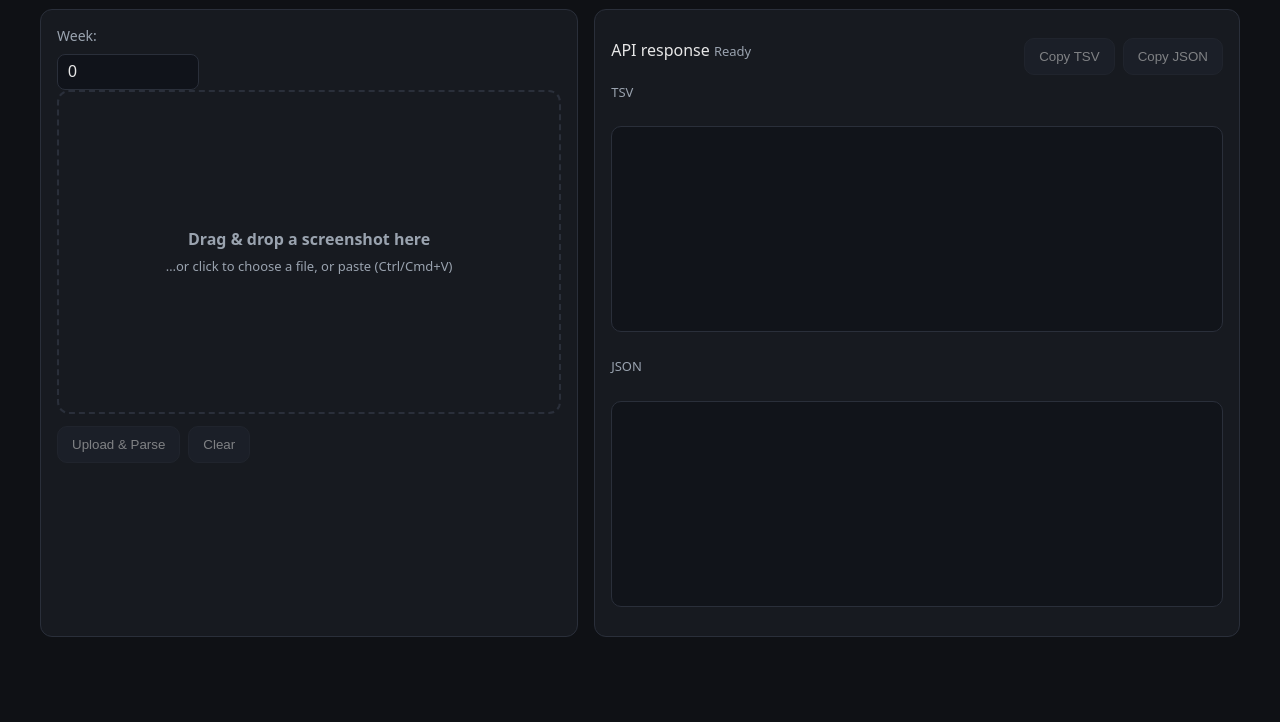
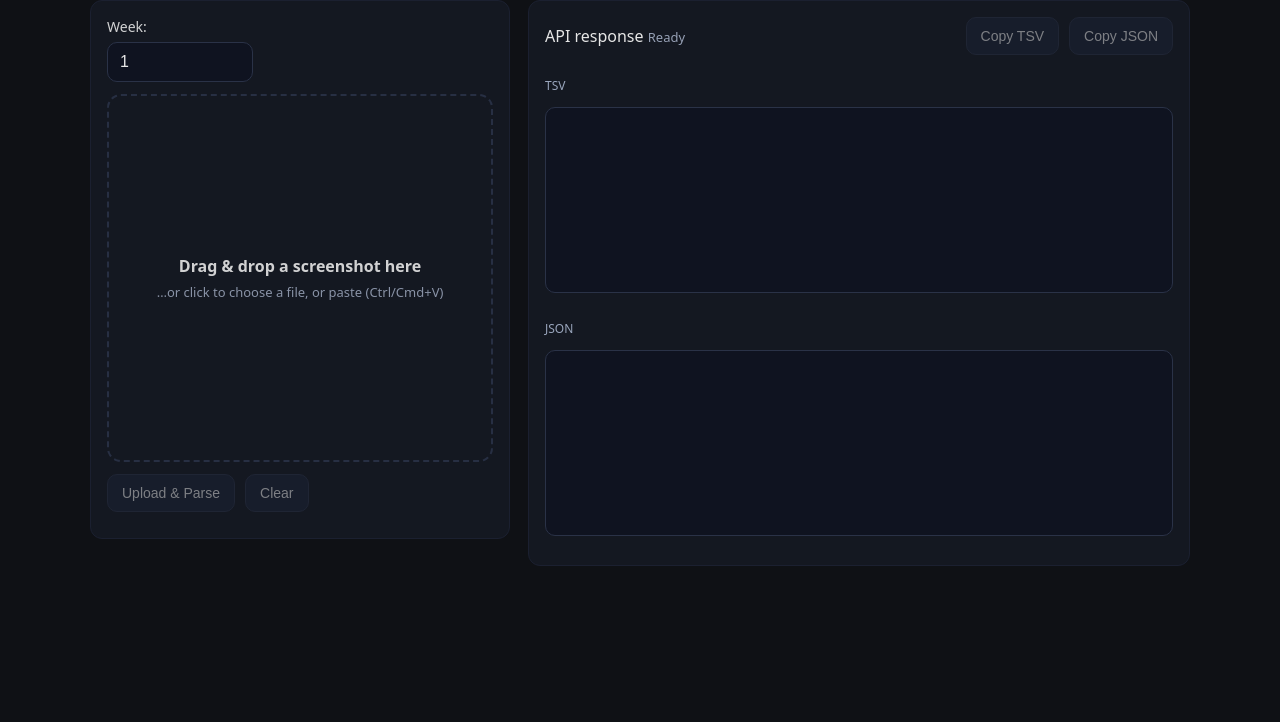
Before and after one commit to DI-main-ai/matchup-parser, a website: page public/index.html in a window 1280 px wide. Shown: the part 78-800 px from the top of the page. Drawn offline with Linux system fonts and the light colour scheme.

Commit message:
Update index.html

```diff
--- a/public/index.html
+++ b/public/index.html
@@ -5,37 +5,23 @@
   <meta name="viewport" content="width=device-width, initial-scale=1" />
   <title>Matchup Parser</title>
   <style>
-    :root {
-      --bg: #0f1115;
-      --panel: #171a20;
-      --text: #e7e7e7;
-      --muted: #9aa3af;
-      --accent: #4f46e5;
-      --border: #2a2f3a;
-      --success: #22c55e;
-      --error: #ef4444;
-      --mono: ui-monospace, SFMono-Regular, Menlo, Monaco, Consolas, "Liberation Mono", "Courier New", monospace;
-    }
-    html, body { background: var(--bg); color: var(--text); margin: 0; font: 16px/1.4 system-ui, -apple-system, Segoe UI, Roboto, Helvetica, Arial, "Apple Color Emoji","Segoe UI Emoji"; }
-    .wrap { max-width: 1200px; margin: 32px auto; padding: 0 16px; }
-    h1 { margin: 0 0 16px; font-size: 28px; }
-    .grid { display: grid; gap: 16px; grid-template-columns: 1fr 1.2fr; }
-    .panel { background: var(--panel); border: 1px solid var(--border); border-radius: 12px; padding: 16px; }
-    label { display: block; font-size: 14px; margin: 0 0 8px; color: var(--muted); }
-    #weekInput { width: 120px; border: 1px solid var(--border); border-radius: 8px; background: #10131a; color: var(--text); padding: 8px 10px; font-size: 16px; }
-    .drop { position: relative; display: block; border: 2px dashed var(--border); border-radius: 12px; height: 320px; display:flex; align-items:center; justify-content:center; text-align:center; color: var(--muted); transition: border-color .15s ease; cursor: pointer; }
-    .drop.drag { border-color: var(--accent); }
-    .actions { display: flex; gap: 8px; margin-top: 12px; }
-    button { background: #1f2430; color: var(--text); border: 1px solid var(--border); border-radius: 10px; padding: 10px 14px; cursor: pointer; }
-    button[disabled] { opacity: .5; cursor: default; }
-    .muted { color: var(--muted); font-size: 13px; }
-    #previewWrap { display:none; margin-top: 10px; }
-    #preview { max-width: 100%; border-radius: 8px; border: 1px solid var(--border); }
-    .header { display:flex; justify-content: space-between; align-items:center; margin-bottom: 8px; }
-    .header .status { font-size: 13px; color: var(--muted); }
-    .code-group { display:grid; gap:12px; }
-    .block-title { font-size: 13px; color: var(--muted); }
-    pre { background: #11141a; border: 1px solid var(--border); border-radius: 10px; padding: 12px; min-height: 180px; white-space: pre; overflow:auto; font-family: var(--mono); font-size: 13px; }
+    :root { color-scheme: dark; }
+    html, body { margin:0; padding:0; font-family: ui-sans-serif, system-ui, -apple-system, Segoe UI, Roboto, Helvetica, Arial, Apple Color Emoji, Segoe UI Emoji; background:#0f1115; color:#e6e6e6; }
+    .wrap { max-width:1100px; margin:24px auto; padding:0 16px; }
+    h1 { font-size:28px; margin:0 0 16px; }
+    .grid { display:grid; grid-template-columns: 420px 1fr; gap:18px; align-items:start; }
+    .panel { background:#141821; border:1px solid #1b2030; border-radius:12px; padding:16px; }
+    label { font-size:14px; opacity:.9; display:block; margin-bottom:6px; }
+    input[type="number"]{ width:120px; background:#0f1320; border:1px solid #2a3247; color:#e6e6e6; padding:10px 12px; border-radius:10px; font-size:16px; }
+    .drop { margin-top:12px; border:2px dashed #2a3247; border-radius:14px; height:340px; display:flex; align-items:center; justify-content:center; text-align:center; padding:12px; }
+    .muted { color:#96a0b5; font-size:13px; }
+    .row { display:flex; gap:10px; align-items:center; margin-top:12px; }
+    button { background:#1a2236; border:1px solid #2a3247; color:#e6e6e6; border-radius:10px; padding:10px 14px; font-size:14px; cursor:pointer; }
+    button[disabled]{ opacity:.5; cursor:not-allowed; }
+    pre { background:#0f1320; border:1px solid #2a3247; border-radius:10px; padding:12px; white-space:pre; overflow:auto; min-height:160px; }
+    .rightHead { display:flex; justify-content:space-between; align-items:center; margin-bottom:8px; }
+    .stack { display:flex; flex-direction:column; gap:14px; }
+    .small { font-size:12px; color:#9aa6bd; }
   </style>
 </head>
 <body>
@@ -44,45 +30,50 @@
 
     <div class="grid">
       <section class="panel">
-      <label for="weekInput">Week:</label>
-      <input type="number" id="weekInput" min="0" max="99" value="0" />
+        <label for="week">Week:</label>
+        <input id="week" type="number" min="1" max="25" value="1" />
 
-      <label id="drop" class="drop">
+        <label for="file" class="drop" id="drop">
           <div>
-          <div style="font-weight:600; font-size:16px">Drag & drop a screenshot here</div>
+            <div style="font-size:16px;font-weight:700">Drag &amp; drop a screenshot here</div>
             <div class="muted" style="margin-top:6px">…or click to choose a file, or paste (Ctrl/Cmd+V)</div>
           </div>
-        <input id="file" type="file" accept="image/*" style="position:absolute; inset:0; opacity:0; cursor:pointer" />
+          <input id="file" type="file" accept="image/*" style="display:none" />
         </label>
 
-      <div class="actions">
-        <button id="btnUpload" disabled>Upload & Parse</button>
+        <div class="row">
+          <button id="btnUpload" disabled>Upload &amp; Parse</button>
           <button id="btnClear" disabled>Clear</button>
         </div>
 
-      <div id="previewWrap"><img id="preview" alt="preview" /></div>
+        <div class="small" id="hint" style="margin-top:10px;"></div>
+        <div style="margin-top:12px; display:none" id="thumbWrap">
+          <img id="thumb" style="max-width:100%; border-radius:8px; border:1px solid #2a3247;" alt="preview"/>
+        </div>
       </section>
 
-    <section class="panel">
-      <div class="header">
-        <div>API response <span id="status" class="status">Ready</span></div>
-        <div class="actions">
-          <button id="btnCopyTSV" disabled>Copy TSV</button>
-          <button id="btnCopyJSON" disabled>Copy JSON</button>
+      <section class="panel stack">
+        <div class="rightHead">
+          <div>API response <span id="state" class="muted">Ready</span></div>
+          <div class="row" style="margin:0">
+            <button id="btnCopyTsv" disabled>Copy TSV</button>
+            <button id="btnCopyJson" disabled>Copy JSON</button>
           </div>
         </div>
 
-      <div class="code-group">
-        <div class="block-title">TSV</div>
+        <div>
+          <div class="small" style="margin-bottom:6px">TSV</div>
           <pre id="tsvOut"></pre>
+        </div>
 
-        <div class="block-title">JSON</div>
+        <div>
+          <div class="small" style="margin-bottom:6px">JSON</div>
           <pre id="jsonOut"></pre>
         </div>
       </section>
     </div>
   </div>
 
-<script src="/ui.js" defer></script>
+  <script src="/ui.js"></script>
 </body>
 </html>
```
Lines whose indentation alone changed are shown as unchanged.
